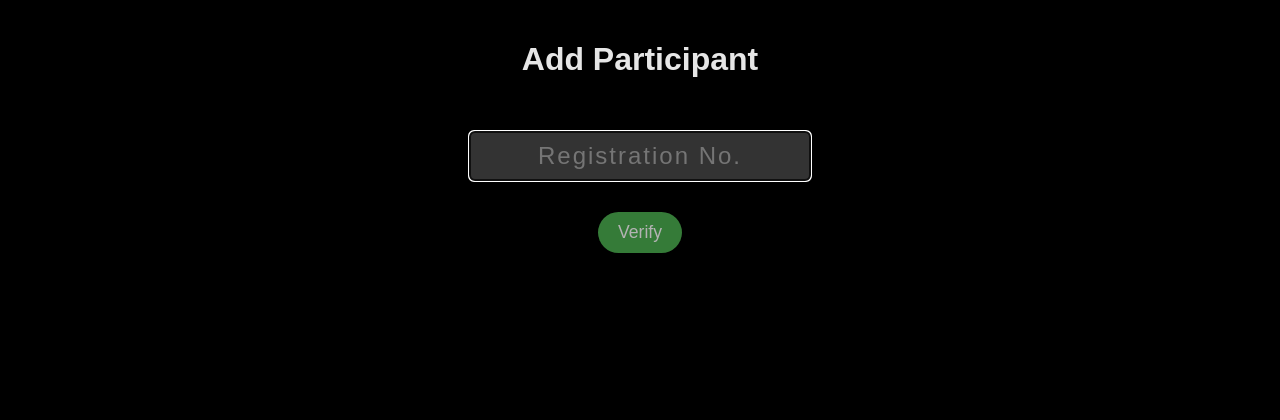
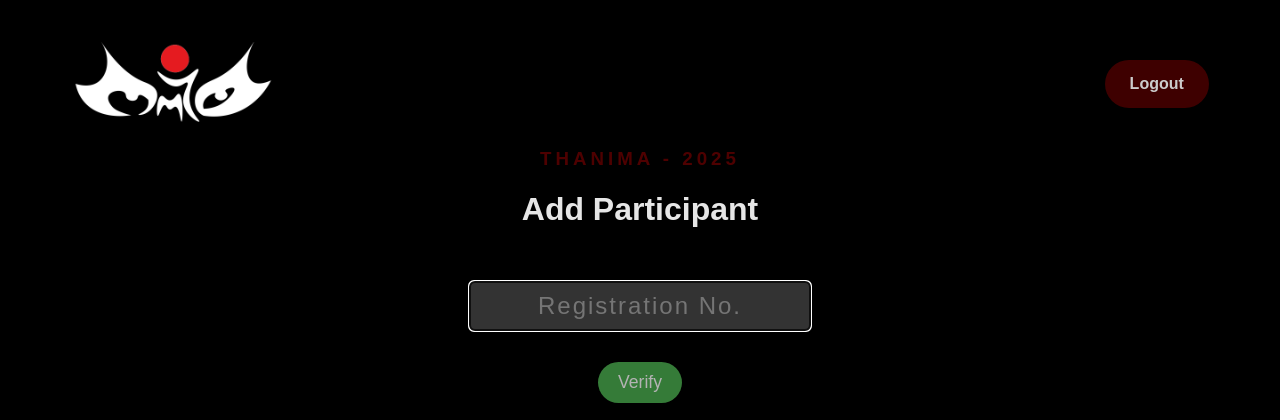
Before and after one commit to ro-jc/thanima-scanner, a Flask app: page /add in a window 1280 px wide. Shown: the top 420 px of the page. Run offline with Flask 2, Linux system fonts and the light colour scheme; the visitor is signed in with stand-in values (Sample User, id 1); parts of the project's set-up code (start-up, migrations or seed data) failed here and were passed over; some libraries are stand-ins or nearby versions.

Commit message:
added header to add page

```diff
--- a/templates/add.html
+++ b/templates/add.html
@@ -9,6 +9,17 @@
           href="{{ url_for('static', filename='style.css') }}">
   </head>
   <body>
+    <div class="header">
+      <div>
+        <img class="thanima_logo"
+             src="{{ url_for('static', filename='images/thanima.png') }}"
+             alt="">
+      </div>
+      <div>
+        <a href='{{ url_for("logout") }}' class="logout">Logout</a>
+      </div>
+    </div>
+    <h3>THANIMA - 2025</h3>
     <h1>Add Participant</h1>
     <form method="post" id="verify" action="/add">
       <input type="hidden" name="csrf_token" value="{{ csrf_token() }}" />
@@ -21,10 +32,10 @@
       <input class="verifyBtn " type="submit" value="Verify" />
     </form>
     {% if reg_no %}
-    <div style="display: grid;
-                justify-content: center;
-                font-weight: 800;
-                font-size: large">{{ reg_no }}: {{ response }}</div>
+      <div style="display: grid;
+                  justify-content: center;
+                  font-weight: 800;
+                  font-size: large">{{ reg_no }}: {{ response }}</div>
     {% endif %}
   </body>
 </html>
--- a/templates/index.html
+++ b/templates/index.html
@@ -19,7 +19,7 @@
         <a href='{{ url_for("logout") }}' class="logout">Logout</a>
       </div>
     </div>
-    <h3>THANIMA - 2024</h3>
+    <h3>THANIMA - 2025</h3>
     <h1>event entry verification</h1>
     <div class="container">
       {% for table_name in tables %}
```
